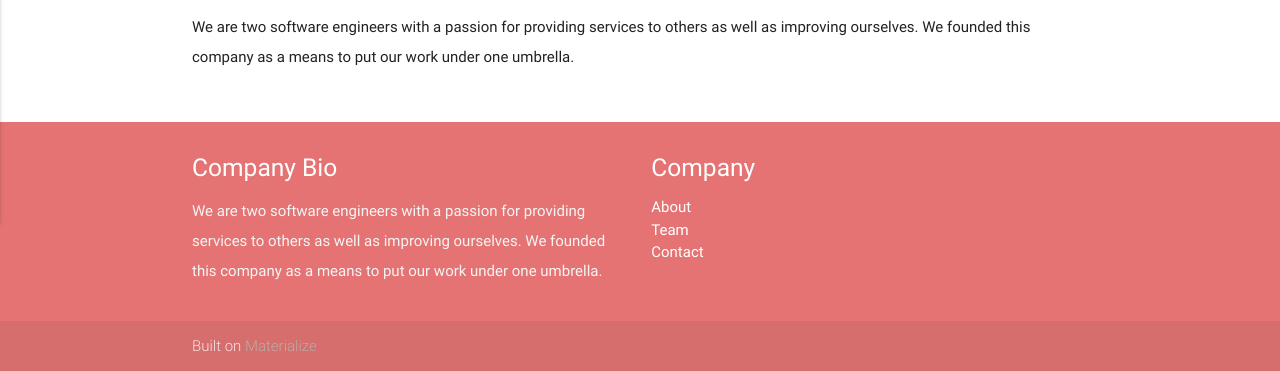
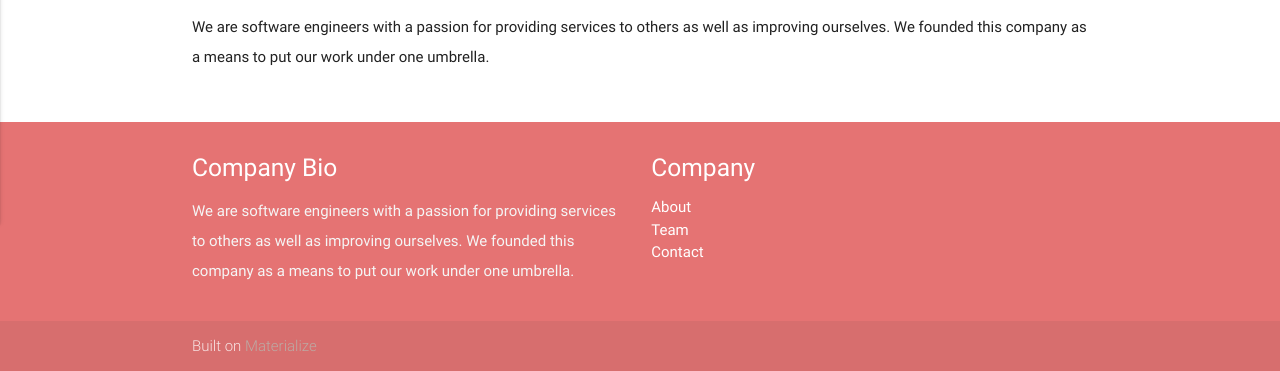
Before and after one commit to axeified/axeified.com, a plain HTML site: page contact.html in a window 1280 px wide. Shown: the part 637-1008 px from the top of the page. Drawn offline with nearby package versions, Linux system fonts and the light colour scheme.

Commit message:
Update 2015-09-04T05:36:43.899Z

```diff
--- a/contact.html
+++ b/contact.html
@@ -46,7 +46,7 @@
       <div class="row">
         <div class="col s12 center">
           <h4>Contact</h4>
-          <p class="left-align">We are two software engineers with a passion for providing services to others as well as improving ourselves. We founded this company as a means to put our work under one umbrella.</p>
+          <p class="left-align">We are software engineers with a passion for providing services to others as well as improving ourselves. We founded this company as a means to put our work under one umbrella.</p>
           <p class="left-align"></p>
         </div>
       </div>
@@ -59,7 +59,7 @@
       <div class="row">
         <div class="col l6 s12">
           <h5 class="white-text">Company Bio</h5>
-          <p class="grey-text text-lighten-4">We are two software engineers with a passion for providing services to others as well as improving ourselves. We founded this company as a means to put our work under one umbrella.</p>
+          <p class="grey-text text-lighten-4">We are software engineers with a passion for providing services to others as well as improving ourselves. We founded this company as a means to put our work under one umbrella.</p>
 
 
         </div>
```
Also changed, not shown: get-a-quote.html (+1 -1 lines), index.html (+1 -1 lines).
